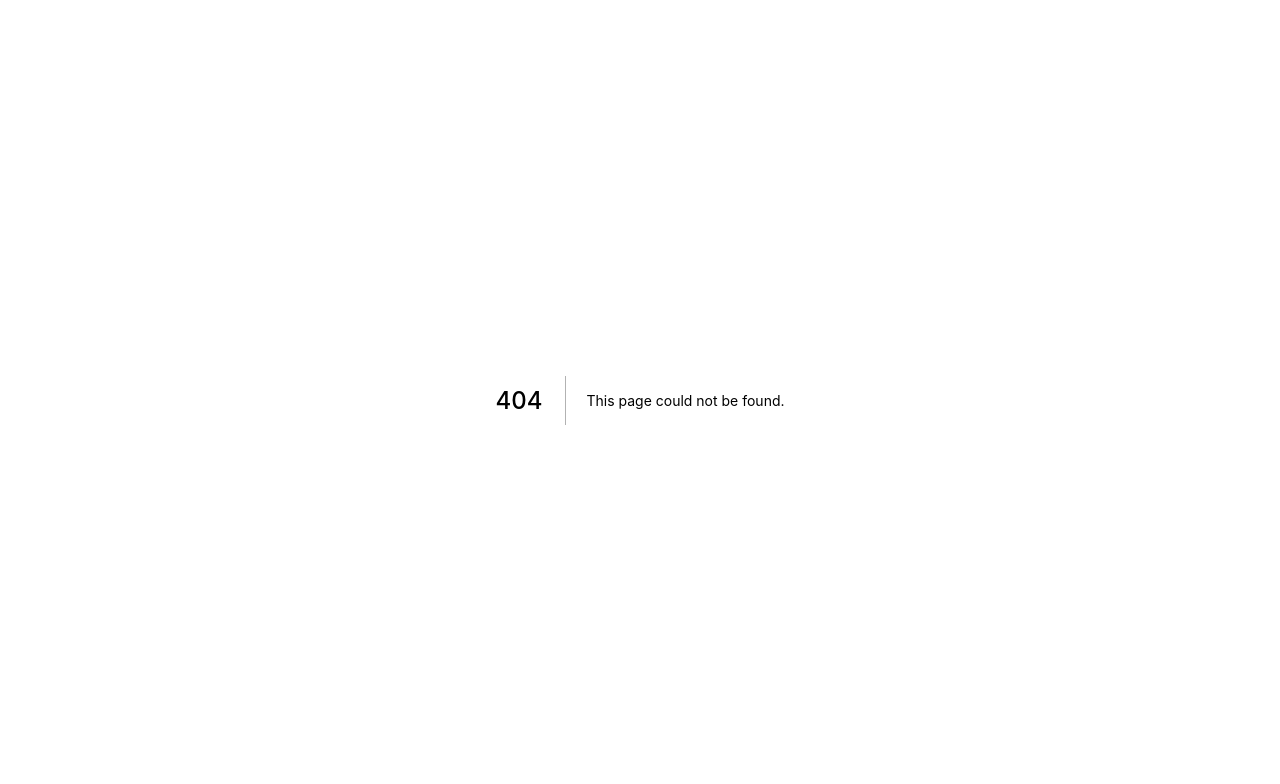
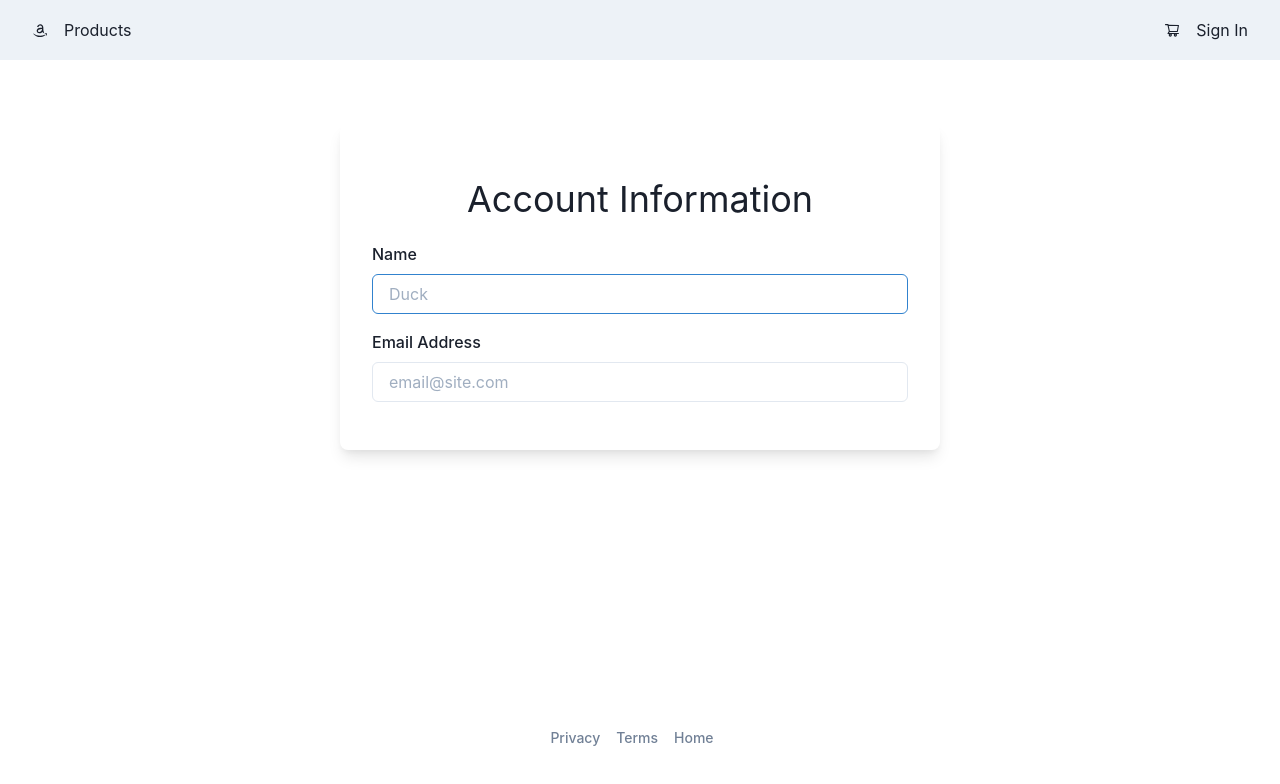
Before and after one commit to hereisfahad/amazona-ecom, a Next.js app: page /profile in a window 1280 px wide. Before the commit this address had no page. Shown: the top 784 px of the page. Built offline with nearby package versions, Linux system fonts and the light colour scheme.

Commit message:
add profile detail page

```diff
--- a/components/DashboardShell.js
+++ b/components/DashboardShell.js
@@ -6,10 +6,16 @@ import {
     Flex,
     Link,
     Button,
-    Badge
+    Badge,
+    Avatar,
+    Menu,
+    MenuButton,
+    MenuList,
+    MenuItem,
 } from '@chakra-ui/react';
 import { AiOutlineShoppingCart } from 'react-icons/ai';
 import { RiAmazonLine } from 'react-icons/ri';
+import { GoChevronDown } from 'react-icons/go';
 
 import { useCart } from '@/providers/cart';
 import Footer from './Footer';
@@ -83,7 +89,29 @@ const DashboardShell = ({ children }) => {
                         </NextLink>
                         {
                             user ? (
-                                <Button onClick={() => signOut()}>Sign Out</Button>
+                                <>
+                                    <Menu autoSelect={false}>
+                                        <MenuButton
+                                            as={Button}
+                                            rightIcon={<GoChevronDown />}
+                                            padding="0px"
+                                            _hover={{ bg: "gray.100" }}
+                                            _active={{ bg:"gray.100" }}
+                                        >
+                                            <Avatar size="sm" name={user.name} src={user.image} />
+                                        </MenuButton>
+                                        <MenuList>
+                                            <NextLink href="/profile" passHref>
+                                                <Link>
+                                                    <MenuItem bg={router.pathname === "/profile" ? 'gray.200': 'white'}>
+                                                        Profile
+                                                    </MenuItem>
+                                                </Link>
+                                            </NextLink>
+                                            <MenuItem onClick={() => signOut()}>Sign Out</MenuItem>
+                                        </MenuList>
+                                    </Menu>
+                                </>
                             ) :
                                 (
                                     <NextLink href="/signin" passHref>
--- /dev/null
+++ b/pages/profile.js
@@ -0,0 +1,91 @@
+import {
+    Text,
+    FormControl,
+    FormLabel,
+    Input,
+    FormErrorMessage,
+    Stack,
+} from "@chakra-ui/react";
+import { useForm } from "react-hook-form";
+
+import Page from '@/components/Page';
+import DashboardShell from '@/components/DashboardShell';
+
+const Profile = () => {
+    let user = undefined
+    if (process.browser) {
+        user = localStorage.getItem('user');
+        user = JSON.parse(user)
+    }
+
+    const { register, errors } = useForm();
+
+    return (
+        <DashboardShell>
+            <Stack
+                as="form"
+                backgroundColor="white"
+                borderRadius={[0, 8]}
+                errors={errors}
+                minWidth={["auto", "400px", "600px"]}
+                size="lg"
+                px={8}
+                py={12}
+                shadow={['md', 'lg']}
+                spacing={4}
+                w="100%"
+            >
+                <Text as="h1" color="secondary" textAlign="center" fontSize="4xl">
+                    Account Information
+            </Text>
+                <FormControl isInvalid={errors.name && errors.name.message} w="full">
+                    <FormLabel htmlFor="name">Name</FormLabel>
+                    <Input
+                        autoFocus
+                        aria-label="Name"
+                        id="name"
+                        name="name"
+                        isReadOnly
+                        defaultValue={user?.name}
+                        ref={register({
+                            required: 'Please enter your name.'
+                        })}
+                        placeholder="Duck"
+                    />
+                    <FormErrorMessage>
+                        {errors.name && errors.name.message}
+                    </FormErrorMessage>
+                </FormControl>
+                <FormControl isInvalid={errors.email && errors.email.message} w="full">
+                    <FormLabel htmlFor="email">Email Address</FormLabel>
+                    <Input
+                        aria-label="Email Address"
+                        id="email"
+                        name="email"
+                        isReadOnly
+                        defaultValue={user?.email}
+                        ref={register({
+                            required: 'Please enter your email.',
+                            pattern: {
+                                value: /^(([^<>()[\]\\.,;:\s@"]+(\.[^<>()[\]\\.,;:\s@"]+)*)|(".+"))@((\[[0-9]{1,3}\.[0-9]{1,3}\.[0-9]{1,3}\.[0-9]{1,3}\])|(([a-zA-Z\-0-9]+\.)+[a-zA-Z]{2,}))$/,
+                                message: 'Please enter correct email.'
+                            }
+                        })}
+                        placeholder="email@site.com"
+                    />
+                    <FormErrorMessage>
+                        {errors.email && errors.email.message}
+                    </FormErrorMessage>
+                </FormControl>
+            </Stack>
+        </DashboardShell>
+    )
+}
+
+const ProfilePage = () => (
+    <Page name="Profile" path="/profile">
+        <Profile />
+    </Page>
+);
+
+export default ProfilePage
```
